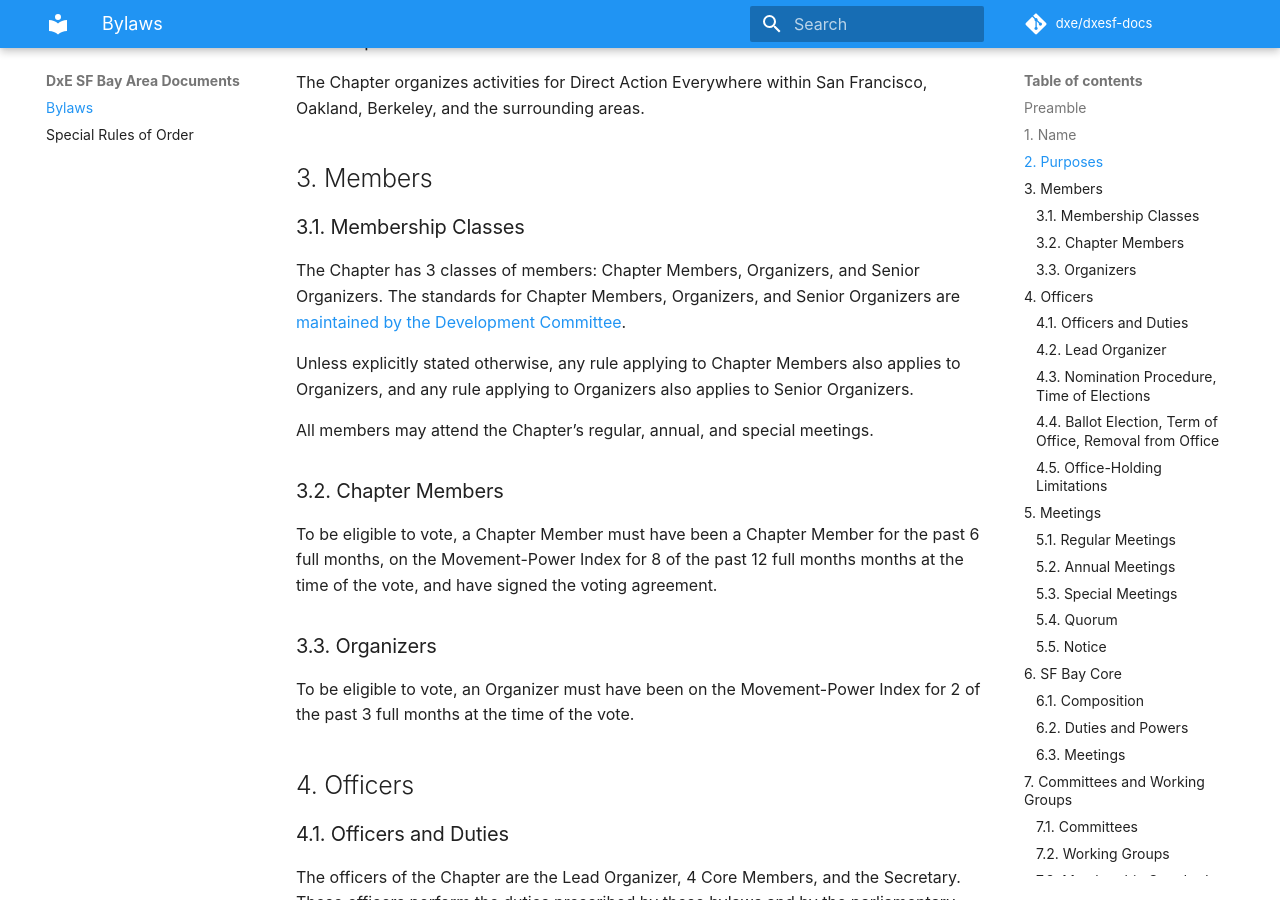
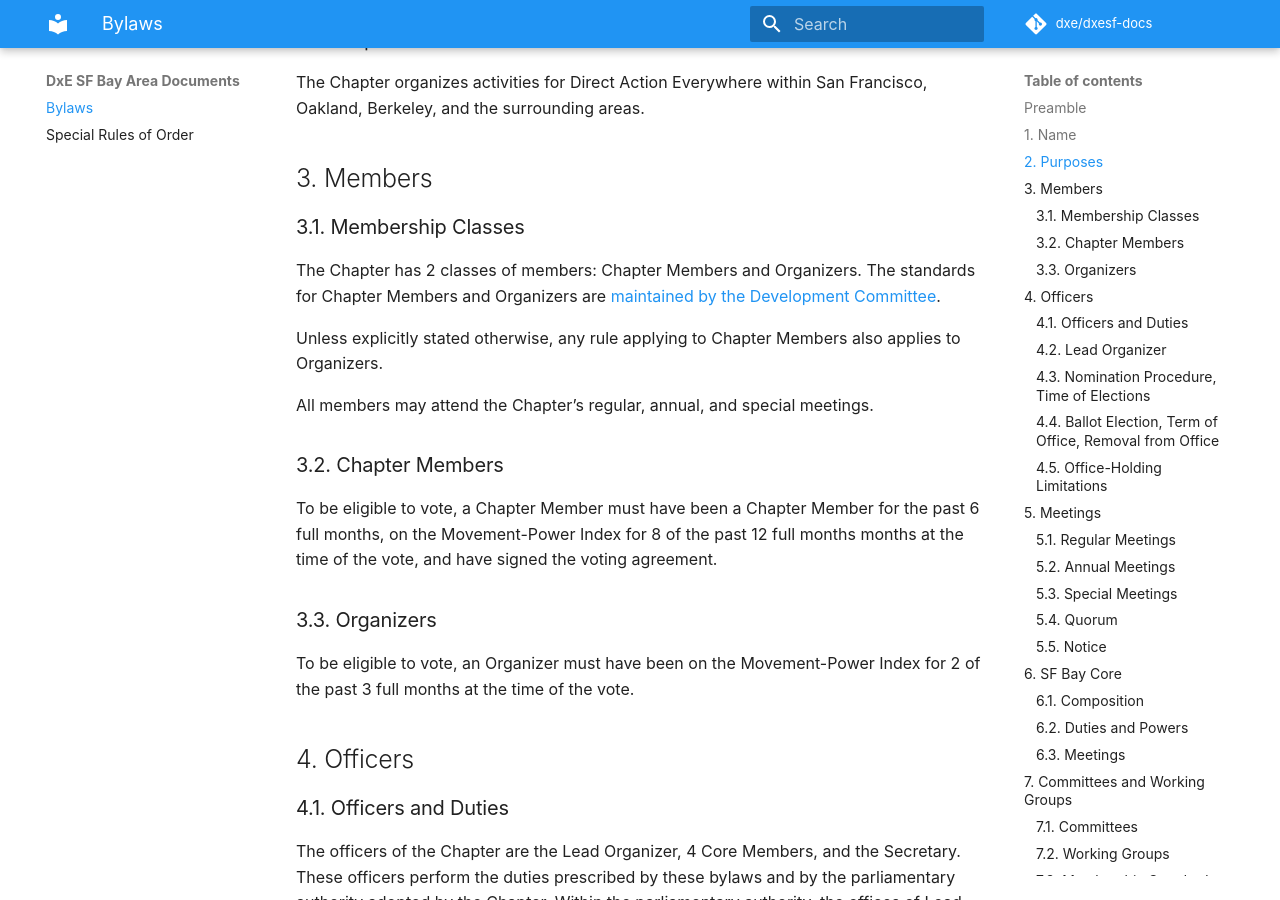
Before and after one commit to dxe/dxesf-docs, an MkDocs documentation site: the page built from docs/index.md, in a window 1280 px wide and 900 px high, scrolled down 664 px. Built offline with MkDocs 1.6.1 and Material for MkDocs 9.7.7, drawn with Linux system fonts in a browser that asks for light colours; some web fonts are replaced; comment, search, counter and statistics services are not loaded; some of the changed text lies outside the part shown.

Commit message:
Whereas, The Development Committee decided to remove the level of Senior Organizer,
Resolved, That the Bylaws be amended as follows.

```diff
--- a/docs/index.md
+++ b/docs/index.md
@@ -21,10 +21,10 @@ The Chapter organizes activities for Direct Action Everywhere within San Francis
 
 ### 3.1. Membership Classes
 
-The Chapter has 3 classes of members: Chapter Members, Organizers, and Senior Organizers.
-The standards for Chapter Members, Organizers, and Senior Organizers are [maintained by the Development Committee](https://docs.google.com/document/d/1QnJXz8YuQeBL0cz4iK60mOvQfDN1vd7SBwvVhRFDHNc/preview).
+The Chapter has 2 classes of members: Chapter Members and Organizers.
+The standards for Chapter Members and Organizers are [maintained by the Development Committee](https://docs.google.com/document/d/1QnJXz8YuQeBL0cz4iK60mOvQfDN1vd7SBwvVhRFDHNc/preview).
 
-Unless explicitly stated otherwise, any rule applying to Chapter Members also applies to Organizers, and any rule applying to Organizers also applies to Senior Organizers.
+Unless explicitly stated otherwise, any rule applying to Chapter Members also applies to Organizers.
 
 All members may attend the Chapter's regular, annual, and special meetings.
 
@@ -163,7 +163,7 @@ Members of official Working Groups may be removed due to violations of DxE's val
 
 ### 7.7. List of Working Groups
 
-The SF Bay Core must keep a list of official Working Groups, Chapter Members, Organizers and Senior Organizers.
+The SF Bay Core must keep a list of official Working Groups, Chapter Members, and Organizers.
 
 ## 8. Parliamentary Authority
 
```
